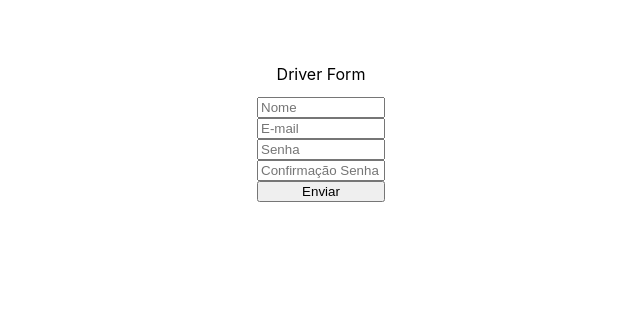
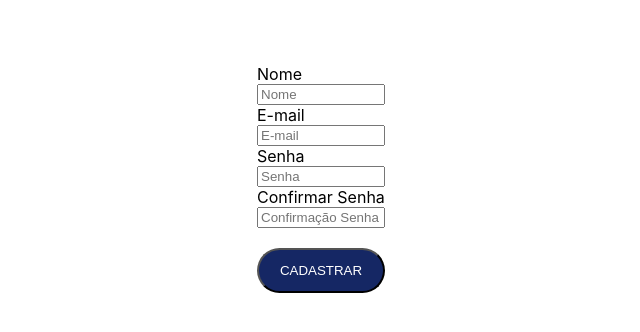
Before and after one commit to bermarques/estacionaai, a React (Create React App) app: page / in a window 1280 px wide. Shown: the top 332 px of the page, without its empty margins (319-959 px from the left). Built offline with nearby package versions, Linux system fonts and the light colour scheme.

Commit message:
feature: button style created

```diff
--- a/package.json
+++ b/package.json
@@ -4,6 +4,7 @@
   "private": true,
   "dependencies": {
     "@hookform/resolvers": "^1.3.2",
+    "@material-ui/core": "^4.11.2",
     "@testing-library/jest-dom": "^5.11.4",
     "@testing-library/react": "^11.1.0",
     "@testing-library/user-event": "^12.1.10",
@@ -15,6 +16,7 @@
     "react-router-dom": "^5.2.0",
     "react-scripts": "4.0.1",
     "redux": "^4.0.5",
+    "styled-components": "^5.2.1",
     "web-vitals": "^0.2.4",
     "yup": "^0.32.8"
   },
--- a/src/Pages/DriverForm/index.jsx
+++ b/src/Pages/DriverForm/index.jsx
@@ -2,6 +2,7 @@ import "../../Style/DriverForm/style.css";
 import { useForm } from "react-hook-form";
 import { yupResolver } from "@hookform/resolvers/yup";
 import { schema } from "../../Helpers/DriverForm/index";
+import { formButton } from "../../Style/DriverForm/style.js";
 
 const DriverForm = () => {
   const { register, handleSubmit, errors } = useForm({
@@ -14,31 +15,34 @@ const DriverForm = () => {
   };
   return (
     <div className="master">
-      <div>Driver Form</div>
       <form className="master-form" onSubmit={handleSubmit(sendForm)}>
+        Nome
         <input type="text" placeholder="Nome" name="name" ref={register} />
+        E-mail
         <input type="email" placeholder="E-mail" name="email" ref={register} />
+        Senha
         <input
           type="password"
           placeholder="Senha"
           name="password"
           ref={register}
         />
+        Confirmar Senha
         <input
           placeholder="Confirmação Senha"
           type="password"
           name="password_confirmation"
           ref={register}
         />
-
         <div>
           {errors.name?.message ||
             errors.email?.message ||
             errors.password?.message ||
             errors.password_confirmation?.message}
         </div>
-
-        <button type="submit">Enviar</button>
+        <button className="button-send" type="submit">
+          CADASTRAR
+        </button>
       </form>
     </div>
   );
--- a/src/Style/DriverForm/style.css
+++ b/src/Style/DriverForm/style.css
@@ -11,4 +11,17 @@
   margin-top: 1%;
   margin-left: 45%;
   justify-content: center;
+  text-align: left;
 }
+
+.button-send {
+  margin-top: 20px;
+  background-color: #152764;
+  color: white;
+  height: 45px;
+  border-radius: 28.5px;
+}
+
+.button-send:hover {
+  background-color: #05668d;
+}
--- /dev/null
+++ b/src/Style/DriverForm/style.js
@@ -0,0 +1,13 @@
+import { Button } from "@material-ui/core";
+import styled from "styled-components";
+
+export const formButton = styled(Button)`
+  margin-top: 20px;
+  background-color: #152764;
+  color: white;
+  height: 45px;
+  border-radius: 28.5px;
+  &:hover {
+    background-color: #05668d;
+  }
+`;
```
Also changed, not shown: 1 other file (tests, documents, lock files or other folders).
